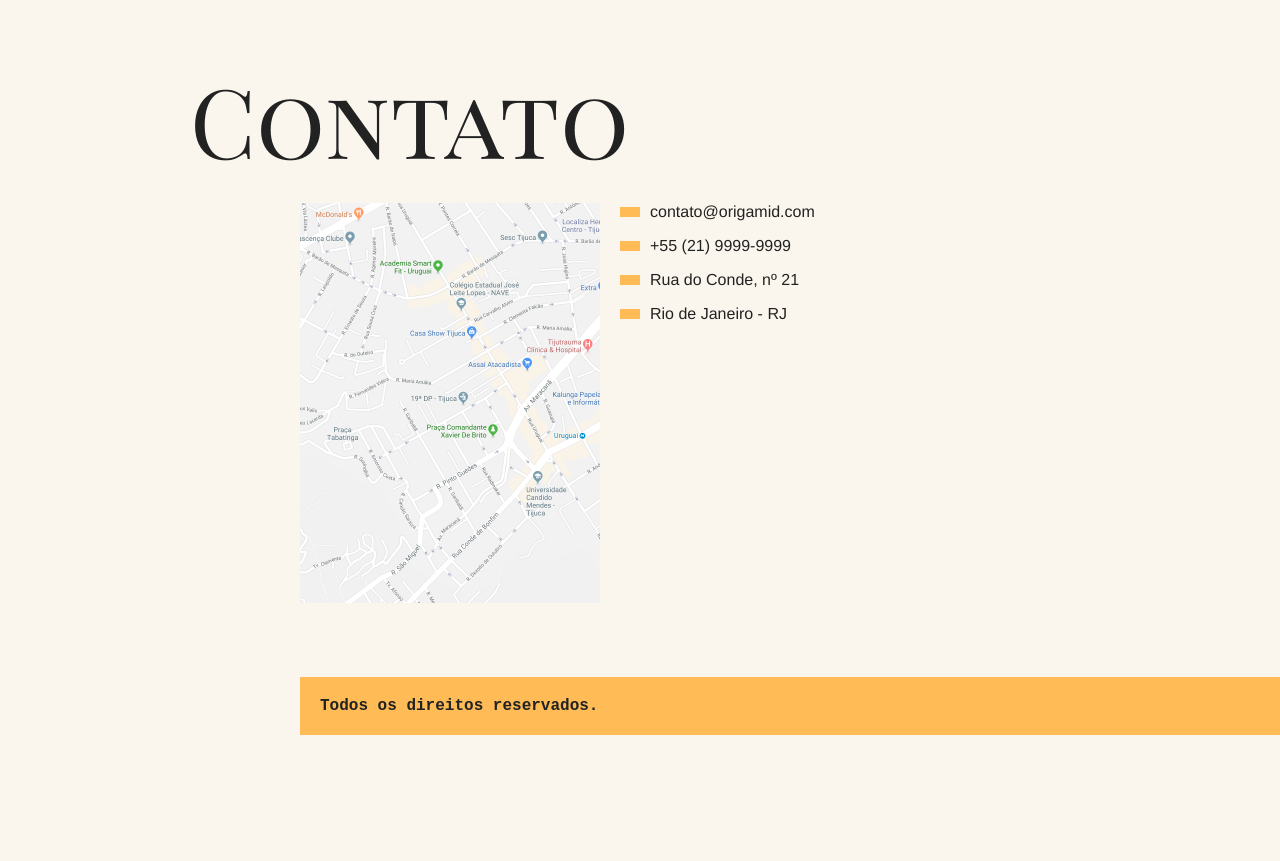
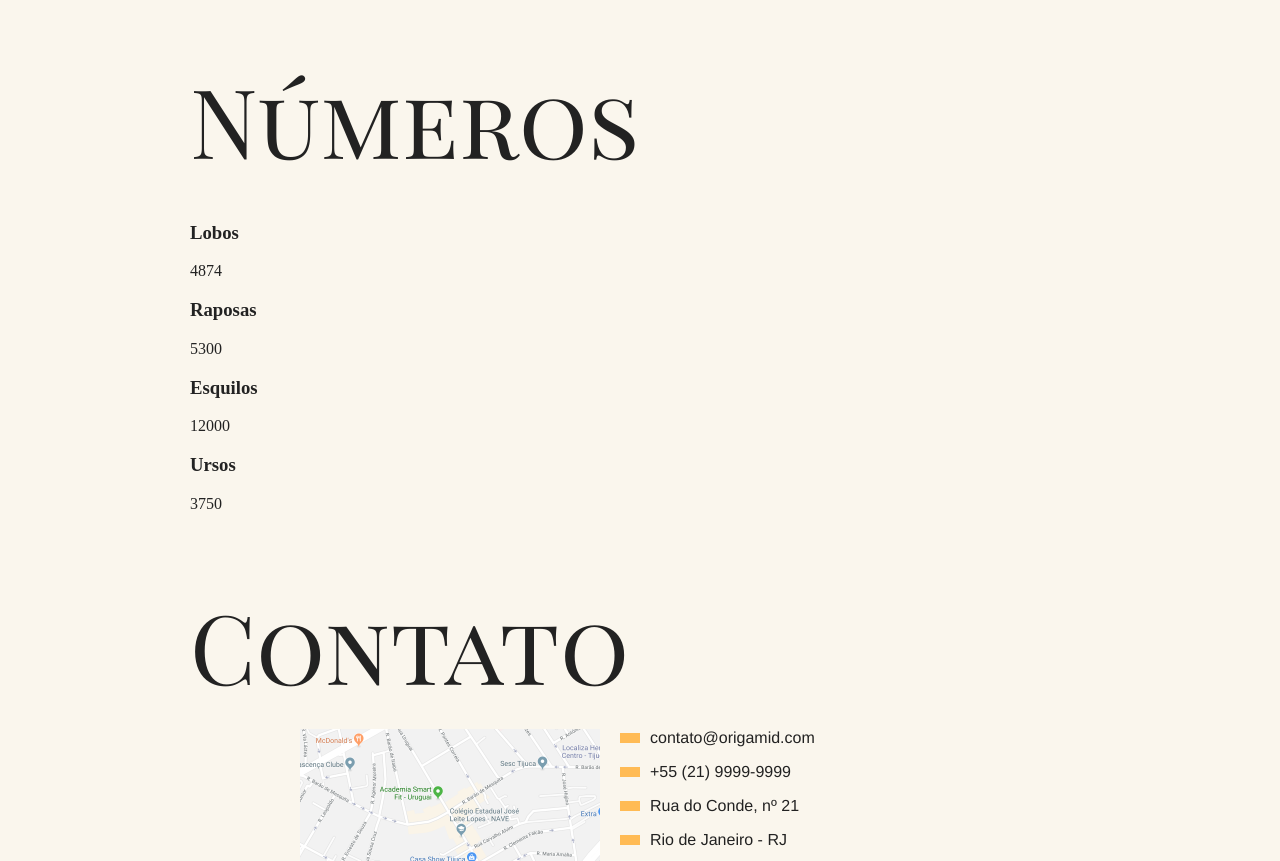
Before and after one commit to VictorMonteiro7/animaisfantasticos, a plain HTML site: page index.html in a window 1280 px wide. Shown: the part 1183-2044 px from the top of the page. Before the commit the page ends 1950 px from the top, so only its background shows below. Drawn offline with Linux system fonts and the light colour scheme.

Commit message:
Section animaNumeros added

```diff
--- a/index.html
+++ b/index.html
@@ -125,6 +125,28 @@
       </dl>
     </section>
 
+    <section class="grid-section numeros" data-scroll>
+      <h1 class="titulo">Números</h1>
+      <div class="numeros-grid">
+        <div class="numero-animal">
+          <h3>Lobos</h3>
+          <span data-numero>4874</span>
+        </div>
+        <div class="numero-animal">
+          <h3>Raposas</h3>
+          <span data-numero>5300</span>
+        </div>
+        <div class="numero-animal">
+          <h3>Esquilos</h3>
+          <span data-numero>12000</span>
+        </div>
+        <div class="numero-animal">
+          <h3>Ursos</h3>
+          <span data-numero>3750</span>
+        </div>
+      </div>
+    </section>
+
     <section class="grid-section contato" data-scroll id="contato">
       <h1 class="titulo">Contato</h1>
       <div class="mapa" data-tooltip aria-label="Endereço próximo ao estacionamento.">
```
